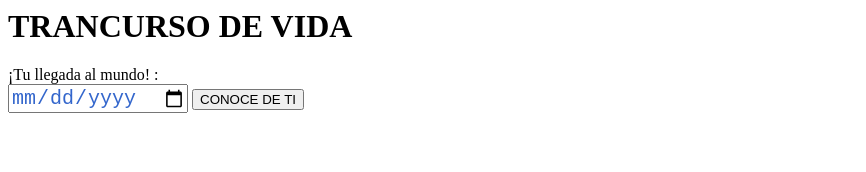
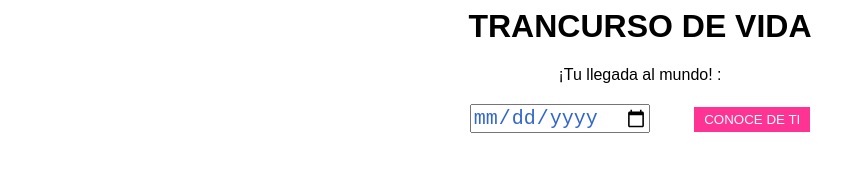
Before and after one commit to hectorcobo/sitioweb, a plain HTML site: page index.html in a window 1280 px wide. Shown: the whole page, without its empty margins (0-866 px from the left). Drawn offline with Linux system fonts and the light colour scheme.

Commit message:
Update index.html

```diff
--- a/index.html
+++ b/index.html
@@ -2,7 +2,7 @@
 <head>
   <title>TRANCURSO DE VIDA </title>
 <script src = "script.js"> </script>
-<link href="styles.css" rel ="stylesheet" />
+<link href="estilo.css" rel ="stylesheet" />
 </head>
 <body>
   <h1>TRANCURSO DE VIDA </h1>
```
